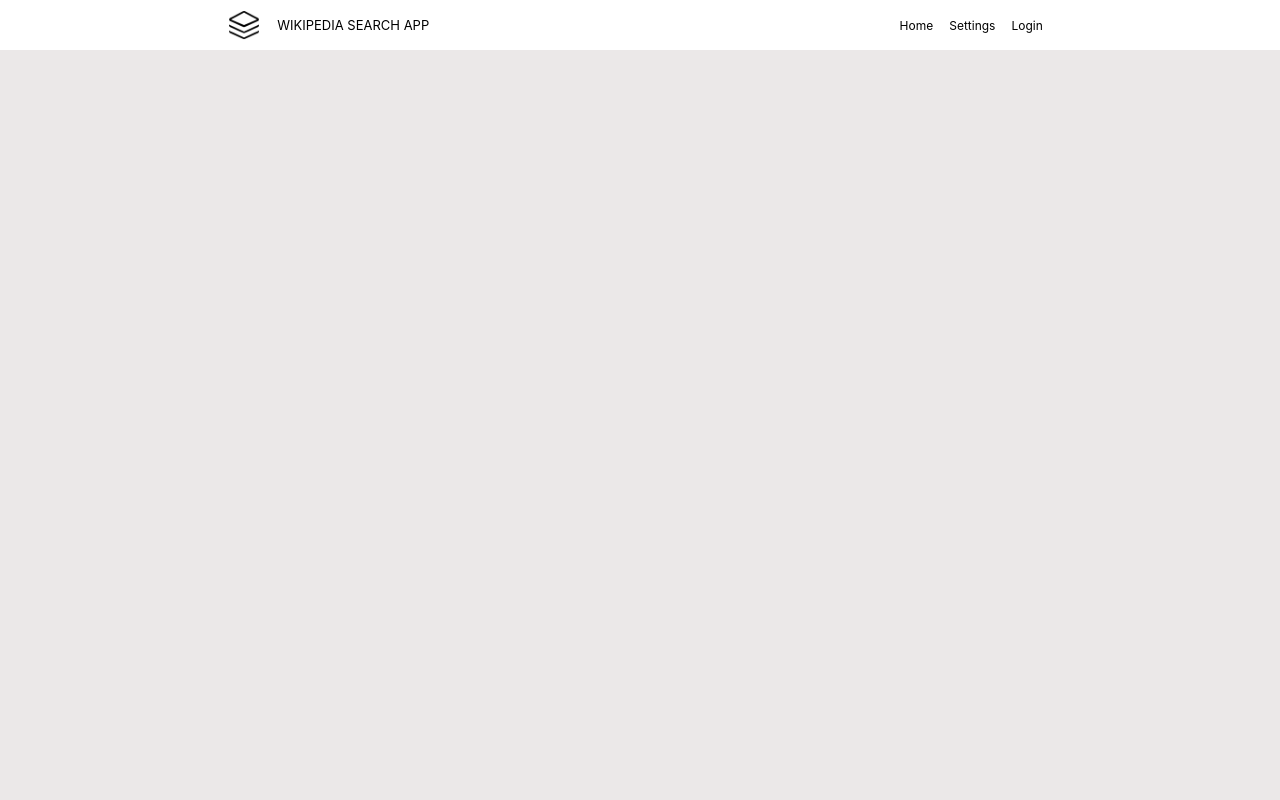
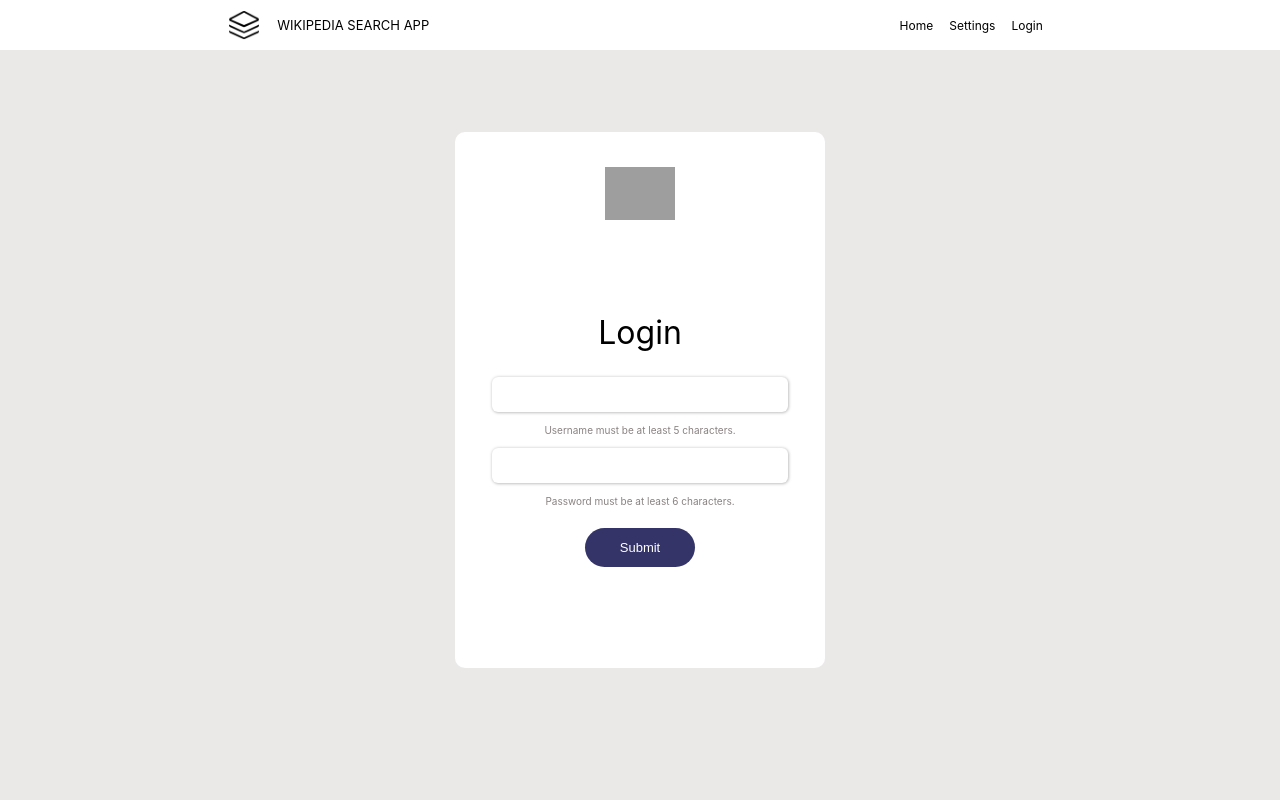
Before and after one commit to DixitJoshi12/Wikipedia-App, a React (Create React App) app: page / in a window 1280 px wide. Shown: the top 800 px of the page. Built offline with nearby package versions, Linux system fonts and the light colour scheme.

Commit message:
login page
login page completed

```diff
--- a/src/App.js
+++ b/src/App.js
@@ -4,8 +4,6 @@ import {Route,Switch} from "react-router-dom";
 import Home from "./pages/Home";
 import Login  from './pages/Login';
 import Settings from './pages/Settings';
-// import Home from "../src/pages/Home.js"
-// import Login from './pages/Login';
 
 function App() {
   return (
--- a/src/Layout/Container.js
+++ b/src/Layout/Container.js
@@ -1,7 +1,11 @@
+import LoginForm from "../components/LoginForm";
 import classes from "./Layout.styles/Container.module.css";
 
-const Container = () => {
-  return <div className={classes.box}></div>;
+const Container = (props) => {
+  return <div className={classes.box}>
+    <LoginForm/>
+    {/* {props.value} */}
+  </div>;
 };
 
 export default Container;
--- a/src/Layout/Layout.styles/Container.module.css
+++ b/src/Layout/Layout.styles/Container.module.css
@@ -1,4 +1,8 @@
 .box{
     background: #ebe8e8;
     height: 100vh;
+    position: relative;
+    display: flex;
+    align-items: center;
+    justify-content: center;
 }
--- /dev/null
+++ b/src/components/LoginForm.js
@@ -0,0 +1,26 @@
+import classes from "./components-styles/LoginForm.module.css";
+
+const LoginForm = () => {
+  return (
+    <div className={classes["inner-box"]}>
+      <div className={classes.upper}>
+        <img
+          src="http://localhost:3001/static/media/padlock.938bce02.png"
+          alt=""
+        />
+        <h3>Login</h3>
+      </div>
+      <form action="">
+        <input name="user" type="text" />
+        <p>Username must be at least 5 characters.</p>
+        <input name="password" type="password" />
+        <p>Password must be at least 6 characters.</p>
+        <button disabled className={classes.btn1}>
+          Submit
+        </button>
+      </form>
+    </div>
+  );
+};
+
+export default LoginForm;
--- /dev/null
+++ b/src/components/components-styles/LoginForm.module.css
@@ -0,0 +1,73 @@
+.inner-box img{
+    width: 70px;
+    position: absolute;
+    top : 35px;
+}
+.inner-box h3{
+    margin-top: 5rem;
+    margin-bottom: 15px;
+    font-weight: 400;
+    font-size: 2rem;
+}
+
+.btn1{
+    outline: none;
+    cursor: pointer;
+    background: #343468;
+    color: #fff;
+    border-radius: 30px;
+    padding: 12px 35px;
+    font-size: 13px;
+    font-weight: 100;
+    border-style: none;
+    margin-top: 1.2rem;
+}
+
+.inner-box {
+    position: absolute;
+    top : 10vh;
+    display: flex;
+    flex-direction: column;
+    align-items: center;
+    justify-content: center;
+    width: 370px;
+    height: 67%;
+    margin:  2px auto;
+    background: #fff;
+    border-radius: 10px;
+}
+
+.inner-box form{
+    display: flex;
+    flex-direction: column;
+    align-items: center;
+    justify-content: center;
+    width: 100%;
+    position: relative;
+}
+.inner-box form input{
+    width: 80%;
+    padding: 10px;
+    margin: 10px;
+    border-radius: 6px;
+    border-style: none;
+    outline: none;
+    box-shadow: 0.5px 0.5px 3px 0.5px rgb(0 0 0 / 25%);
+}
+/* .inner-box form input:focus {
+    border: rebeccapurple;
+} */
+.inner-box form p{
+    font-size: 10px;
+    line-height: 1.6;
+    color: #8a8282;
+    padding: 0;
+    font-weight: 400;
+}
+
+.upper{
+    display: flex;
+    flex-direction: column;
+    align-items: center;
+    justify-content: center ;
+}
--- a/src/pages/Login.js
+++ b/src/pages/Login.js
@@ -3,11 +3,13 @@ import React from "react";
 import Header from "../components/Header";
 import Container from "../Layout/Container";
 import Footer from "../components/Footer";
+import LoginForm from "../components/LoginForm";
 
 const Login = () => {
   return (
     <React.Fragment>
       <Header />
+      {/* <Container value={<LoginForm />} /> */}
       <Container />
       <Footer />
     </React.Fragment>
```
